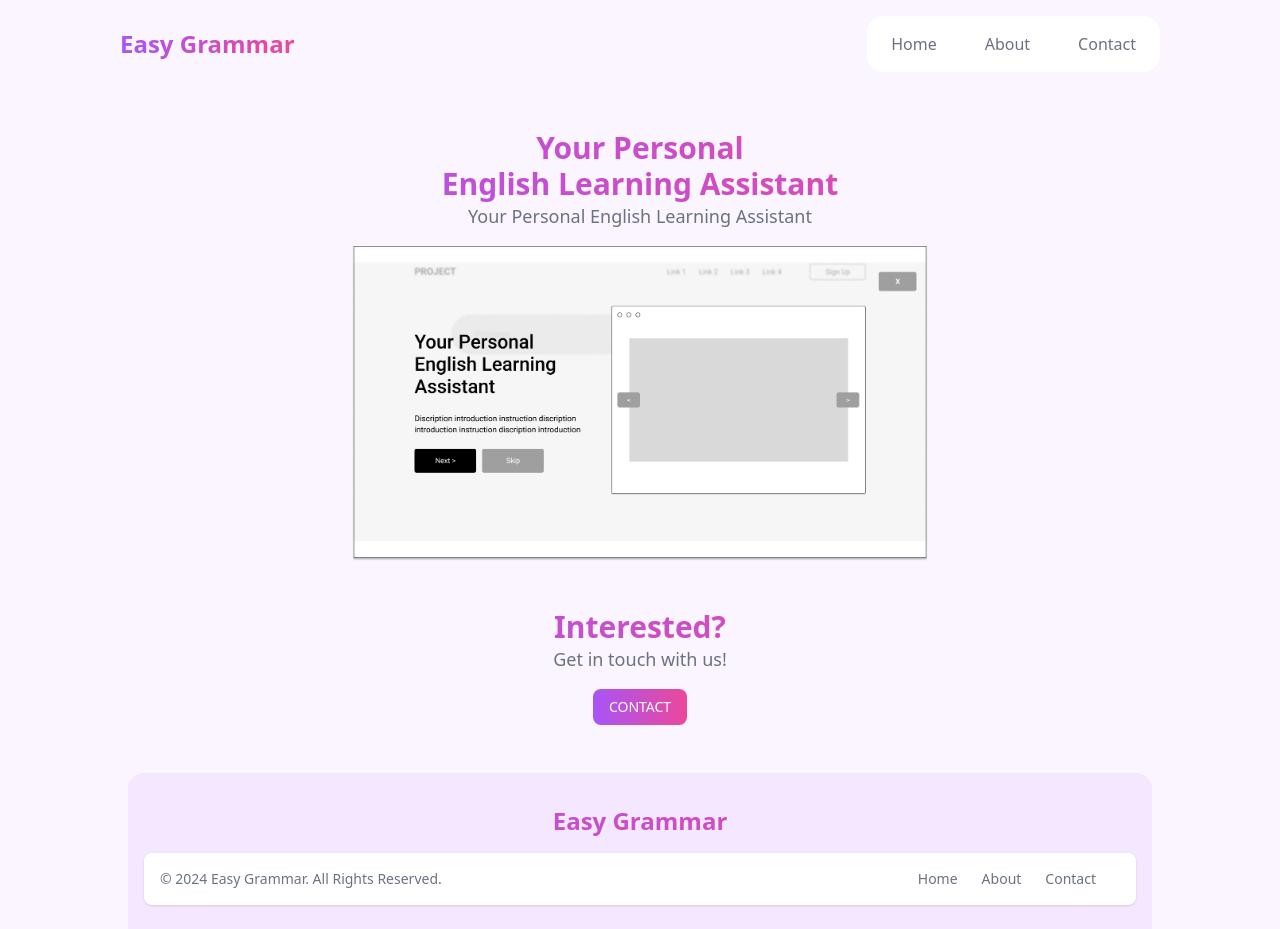
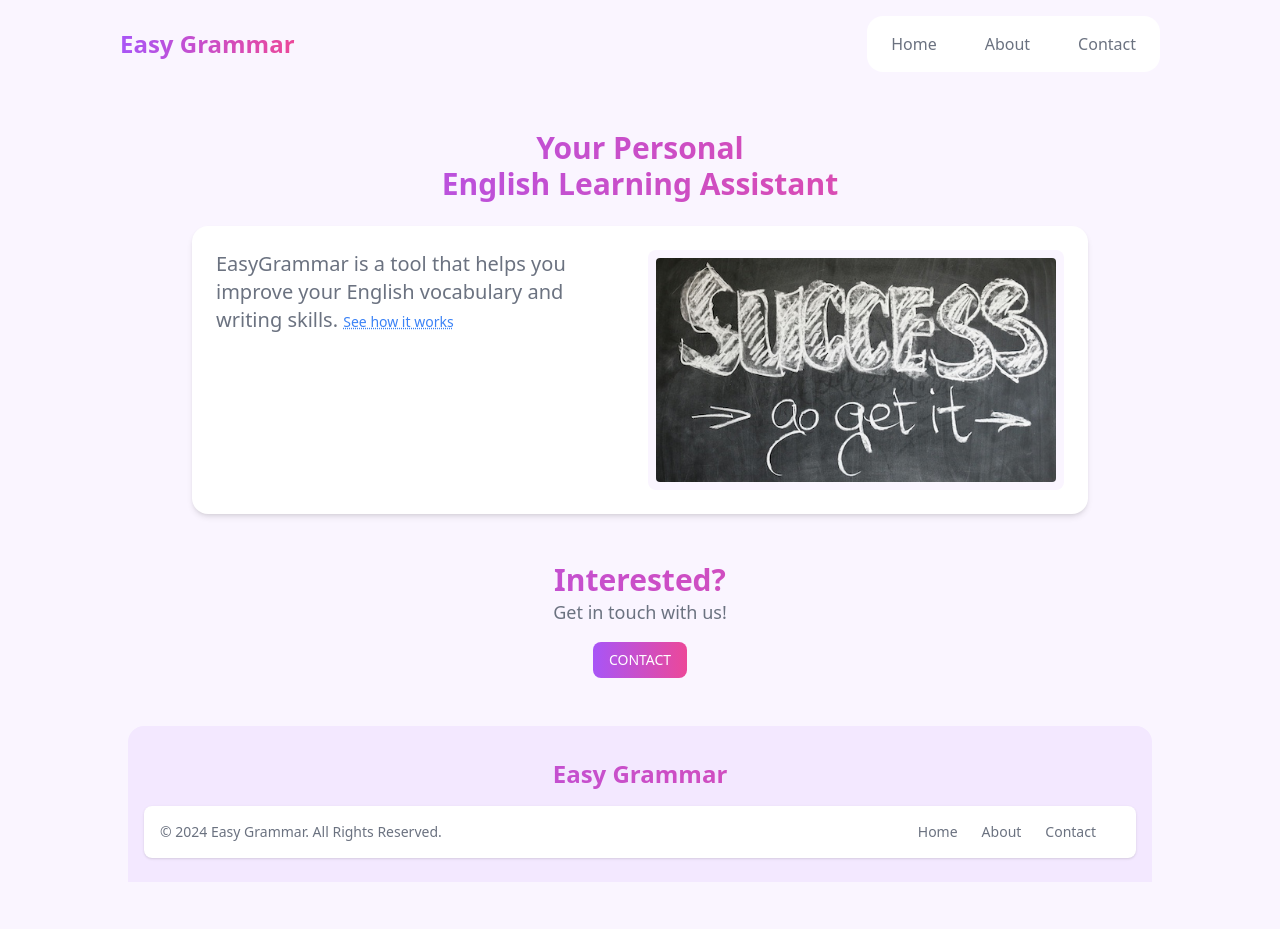
Before and after one commit to RileyC9/EasyGrammar, a React (Create React App) app: page /about in a window 1280 px wide. After the commit the page ends 882 px from the top, so only its background shows below. Built offline with nearby package versions, Linux system fonts and the light colour scheme.

Commit message:
Update landing page and navigation

```diff
--- a/src/components/About.js
+++ b/src/components/About.js
@@ -1,27 +1,11 @@
 import React from "react";
 import Contact from "./Contact";
+import Help from "./Help";
 
-export default function Intro() {
+export default function About() {
   return (
     <>
-      <div className="mt-12">
-        <h1 className="text-3xl font-bold text-gradient">
-          Your Personal
-          <br />
-          English Learning Assistant
-        </h1>
-        <p className="mb-4 text-gray-500 lg:text-lg dark:text-gray-400">
-          Your Personal English Learning Assistant
-        </p>
-        <div className="max-w-xl mx-auto relative group">
-          <img src="/intro.png" alt="introduction" />
-          <div className="absolute inset-0 bg-purple-200 opacity-0 group-hover:opacity-80 transition-opacity"></div>
-          <div className="absolute inset-0 flex items-center justify-center opacity-0 group-hover:opacity-100 transition-opacity">
-            <button className="btn-primary">How to use?</button>
-          </div>
-        </div>
-      </div>
-      <div></div>
+      <Help />
       <Contact />
     </>
   );
--- /dev/null
+++ b/src/components/Help.js
@@ -0,0 +1,44 @@
+import React from "react";
+import { Link } from "react-router-dom";
+import fixPic from "../img/fixPic.jpeg";
+
+export default function Help() {
+  const handleHelp = () => {
+    localStorage.removeItem("hasVisited");
+  };
+  return (
+    <section className="block w-full">
+      <div className="mt-12 mx-4 md:mx-auto max-w-4xl">
+        <h1 className="text-3xl font-bold text-gradient">
+          Your Personal
+          <br />
+          English Learning Assistant
+        </h1>
+        <div className="mx-4 mt-6 p-6 rounded-2xl bg-white shadow-md text-left flex flex-col gap-4 md:flex-row md:justify-between md:mx-auto">
+          <div className="mb-4 text-gray-500 lg:text-xl dark:text-gray-400 w-full md:w-1/2">
+            EasyGrammar is a tool that helps you improve your English vocabulary
+            and writing skills.&nbsp;
+            <Link
+              to="/"
+              onClick={handleHelp}
+              className="text-blue-500 underline decoration-dotted text-sm"
+            >
+              See how it works
+            </Link>
+          </div>
+          <div className="w-full mt-6 md:mt-0 md:w-1/2 p-2 bg-purple-50 rounded-lg relative group">
+            <img src={fixPic} alt="introduction" className="rounded" />
+            <div className="absolute inset-0 bg-purple-200 opacity-0 group-hover:opacity-80 transition-opacity"></div>
+            <Link
+              className="absolute inset-0 flex items-center justify-center opacity-0 group-hover:opacity-100 transition-opacity"
+              to="/"
+              onClick={handleHelp}
+            >
+              <div className="btn-primary">How to use?</div>
+            </Link>
+          </div>
+        </div>
+      </div>
+    </section>
+  );
+}
--- a/src/components/Landing.js
+++ b/src/components/Landing.js
@@ -1,23 +1,33 @@
-import React from "react";
+import React, { useEffect } from "react";
 import { useNavigate } from "react-router-dom";
 
 function Landing() {
   const hasVisited = localStorage.getItem("hasVisited");
   const navigate = useNavigate();
 
-  if (hasVisited) {
-    navigate("/home");
-  }
+  useEffect(() => {
+    if (hasVisited) {
+      navigate("/home");
+    }
+    // eslint-disable-next-line
+  }, []);
 
   const handleSkip = () => {
-    localStorage.setItem("hasVisited", true);
-    navigate("/home");
+    localStorage.setItem("hasVisited", "true");
+    const history = window.history;
+    if (history.length > 1) {
+      navigate(-1);
+    } else {
+      navigate("/home");
+    }
   };
 
   return (
-    <div>
-      <h1>Welcome</h1>
-      <button onClick={handleSkip}>Skip</button>
+    <div className="mt-12 mx-4 md:mx-auto">
+      <h2 className="text-6xl font-bold text-gradient">Welcome.</h2>
+      <button onClick={handleSkip} className="mt-6 btn-primary">
+        SKIP
+      </button>
     </div>
   );
 }
--- a/src/components/main.js
+++ b/src/components/main.js
@@ -8,6 +8,7 @@ import SearchInput from "./SearchInput.js";
 import ImageUnite from "./ImageUnite.js";
 import Practice from "./Practice.js";
 import Feedback from "./Feedback.js";
+import Help from "./Help.js";
 // import the components in the above section
 
 // main display goes here.
@@ -86,6 +87,7 @@ function Main() {
               <ImageUnite data={fetchData} />
             </DefinitionList>
             <SampleSentences data={fetchData} display={definitionListDisplay} />
+            <Help />
             <Contact />
           </>
         }
```
